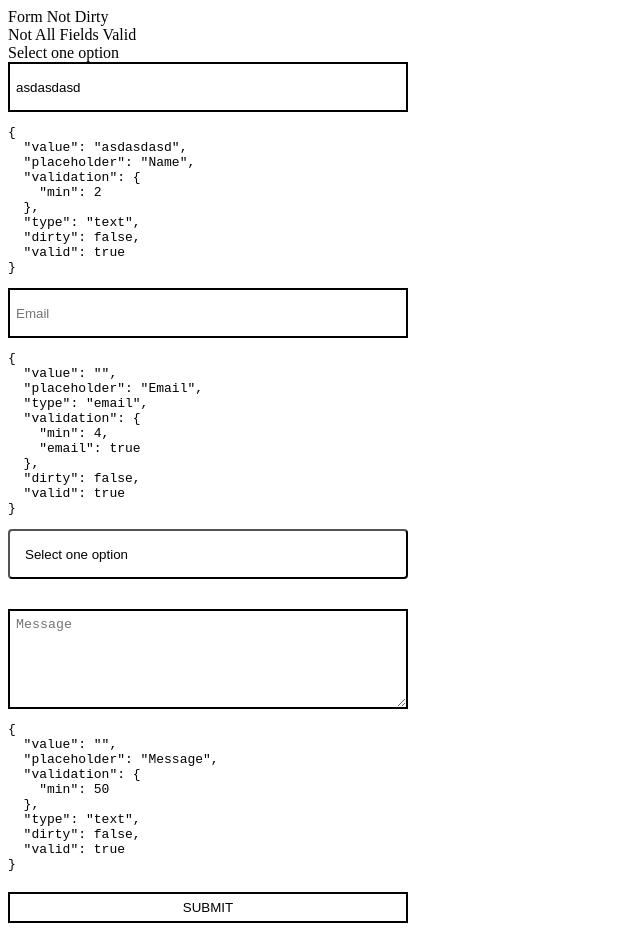
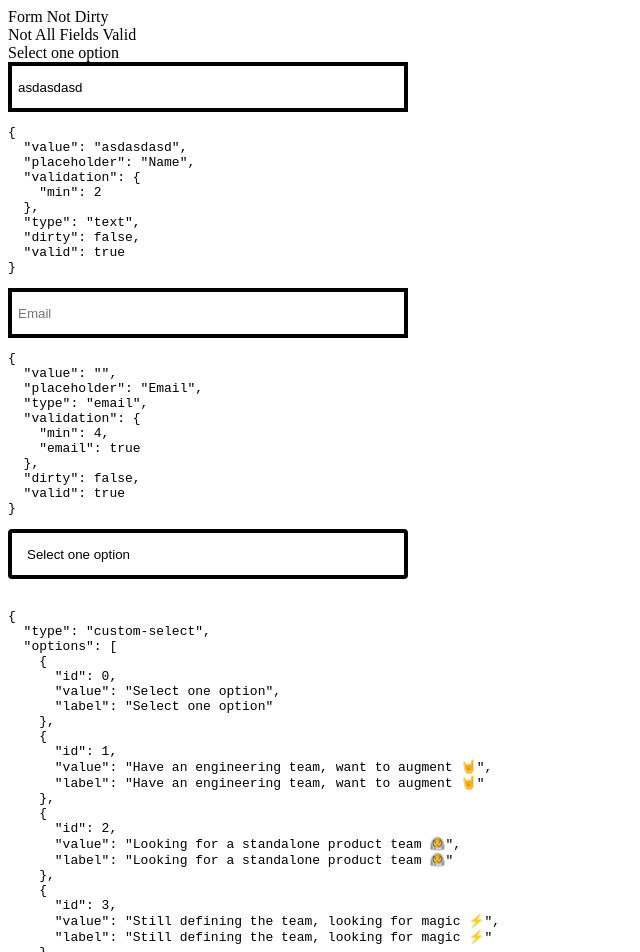
Before and after one commit to nikola-wd/react-form-validation, a React (Create React App) app: page / in a window 1280 px wide. Shown: the top 952 px of the page, without its empty margins (0-640 px from the left). Built offline with nearby package versions, Linux system fonts and the light colour scheme.

Commit message:
Readd missing classes

```diff
--- a/src/App.js
+++ b/src/App.js
@@ -69,8 +69,12 @@ export default function App() {
           onChange={(selectedOption) =>
             handleUpdateField(null, 'interest', selectedOption)
           }
+          validationCls={`${getFieldStateCls('interest')}`}
           options={state.interest.options}
         />
+        <pre>
+          <code>{JSON.stringify(state.interest, null, 2)}</code>
+        </pre>
 
         <textarea
           value={state.message.value}
--- a/src/CustomSelect.js
+++ b/src/CustomSelect.js
@@ -1,7 +1,8 @@
 import React, { useState, useEffect, useRef } from 'react';
 
 const CustomSelect = (props) => {
-  const { options, activeOption, onChange, state, dispatch } = props;
+  const { options, activeOption, onChange, validationCls, state, dispatch } =
+    props;
 
   const [isOpen, setIsOpen] = useState(false);
   const ddRef = useRef(null);
@@ -23,10 +24,11 @@ const CustomSelect = (props) => {
 
   return (
     <div>
+      {('Validation Class: ', validationCls)}
       <div ref={ddRef} className={`dropdown ${isOpen ? 'show' : ''}`}>
         <button
           type="button"
-          className="dropdown-toggle"
+          className={`dropdown-toggle ${validationCls}`}
           onClick={() => setIsOpen((prevOpen) => !prevOpen)}
         >
           <span>{activeOption.label}</span>
--- a/src/style.css
+++ b/src/style.css
@@ -12,7 +12,7 @@ textarea {
   display: block;
   width: 400px;
   margin-bottom: 10px;
-  border: 2px solid #000;
+  border: 4px solid #000;
   min-height: 50px;
   padding: 6px;
   transition: all 0.2s ease-in-out;
@@ -39,7 +39,11 @@ textarea {
 }
 
 .error {
-  border-color: crimson;
+  border-color: crimson !important;
+}
+
+.valid {
+  border-color: lightgreen !important;
 }
 
 .dropdown {
@@ -57,6 +61,10 @@ textarea {
   text-align: left;
   cursor: pointer;
   height: 50px;
+}
+
+.dropdown-toggle {
+  border: 4px solid #000;
 }
 
 .dropdown .option {
--- a/src/useForm.js
+++ b/src/useForm.js
@@ -50,10 +50,10 @@ const initialFieldsStates = {
     options: selectOptions,
     value: selectOptions[0],
     validation: {
-      customSelect: {
-        not: 0,
-      },
+      customSelect: 0,
     },
+    dirty: false,
+    valid: true,
   },
   message: {
     value: '',
@@ -84,6 +84,10 @@ const validateField = (state, fieldName, fieldValue) => {
     }
     if (key === 'email') {
       valid &= validateEmail(fieldValue);
+    }
+
+    if (key === 'customSelect') {
+      console.log('Custom select validation');
     }
   });
   return !!valid;
```
